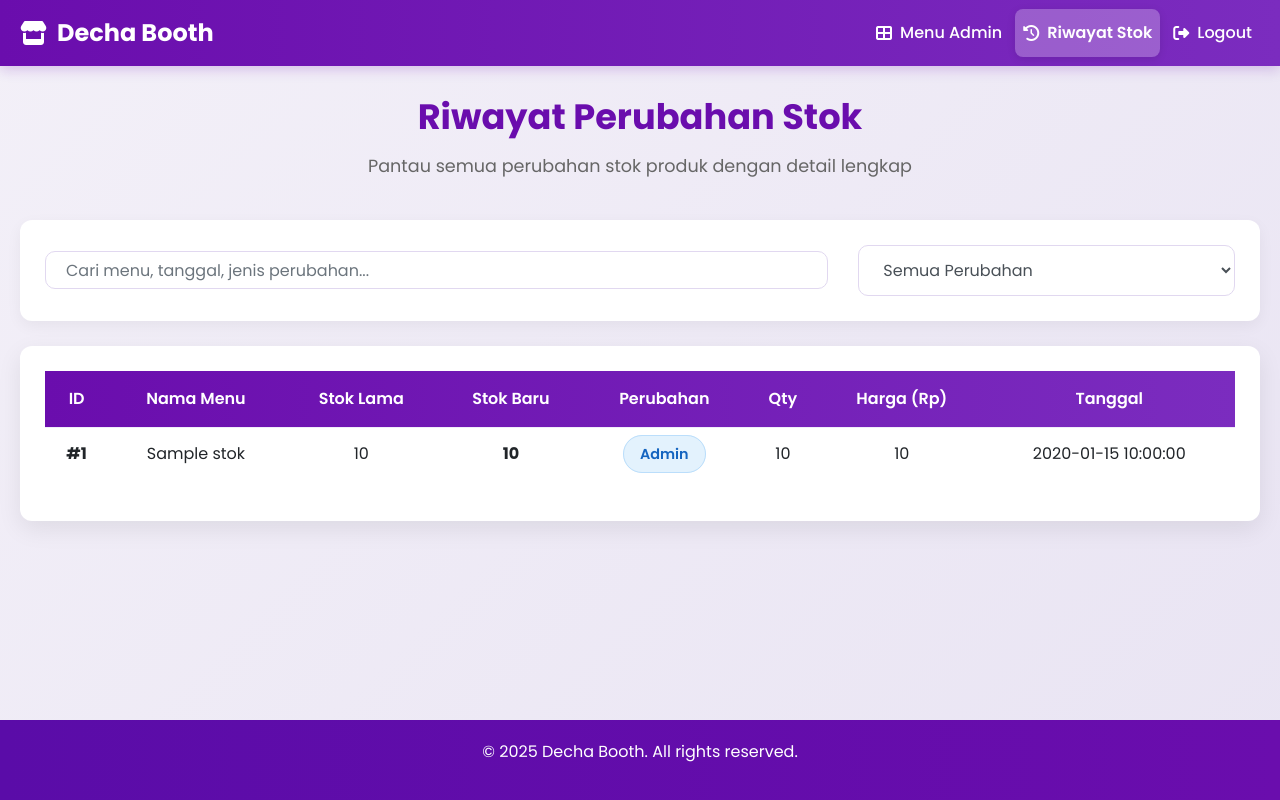
After one commit to fauzifzifi/dechabooth, a PHP site: page /admin_trigger.php in a window 1280 px wide. The commit adds this page. Run offline with PHP 8.4, Linux system fonts and the light colour scheme; the visitor is signed in with stand-in values (Sample User, id 1); tables that the repository leaves empty or names only in its code hold one stand-in row (values such as "Sample post").

Commit message:
update trigger

```diff
--- a/admin_menu.php
+++ b/admin_menu.php
@@ -61,7 +61,7 @@ if (isset($_GET['hapus'])) {
 
                         <div class="collapse navbar-collapse " id="navbarSupportedContent">
                             <ul class="navbar-nav ml-auto">
-                                <li class="nav-item"><a class="nav-link" href="index.php">Home</a></li>
+                                <li class="nav-item"><a class="nav-link" href="admin_trigger.php">trg</a></li>
                                 <li class="nav-item"><a class="nav-link" href="about.html">About</a></li>
                                 <li class="nav-item active"><a class="nav-link" href="admin_menu.php">Menu Admin</a>
                                 </li>
--- /dev/null
+++ b/admin_trigger.php
@@ -0,0 +1,460 @@
+<?php
+session_start();
+if (!isset($_SESSION['admin_id'])) {
+    header('Location: admin_login.php');
+    exit;
+}
+include 'koneksi.php';
+?>
+
+<!DOCTYPE html>
+<html lang="id">
+
+<head>
+    <meta charset="UTF-8">
+    <meta name="viewport" content="width=device-width, initial-scale=1.0">
+    <title>Admin Dashboard | Riwayat Stok</title>
+
+    <link href="https://fonts.googleapis.com/css2?family=Poppins:wght@300;400;500;600;700&display=swap"
+        rel="stylesheet">
+    <link rel="stylesheet" href="https://cdn.jsdelivr.net/npm/bootstrap@4.6.2/dist/css/bootstrap.min.css">
+    <link rel="stylesheet" href="https://cdnjs.cloudflare.com/ajax/libs/font-awesome/6.4.0/css/all.min.css">
+
+    <style>
+        :root {
+            --primary: #6a0dad;
+            --primary-light: #7b2cbf;
+            --primary-dark: #5a0ca8;
+            --secondary: #9d4edd;
+            --accent: #c77dff;
+            --light: #f8f7fc;
+            --dark: #333333;
+        }
+
+        body {
+            font-family: 'Poppins', sans-serif;
+            background: linear-gradient(135deg, #f3f0f8 0%, #e9e4f3 100%);
+            color: var(--dark);
+            min-height: 100vh;
+            display: flex;
+            flex-direction: column;
+            margin: 0;
+            padding: 0;
+        }
+
+        /* Navbar */
+        .navbar {
+            background: linear-gradient(to right, var(--primary), var(--primary-light));
+            box-shadow: 0 4px 12px rgba(106, 13, 173, 0.2);
+            padding: 0;
+        }
+
+        .navbar-container {
+            max-width: 1400px;
+            margin: 0 auto;
+            padding: 0 20px;
+            display: flex;
+            justify-content: space-between;
+            align-items: center;
+            width: 100%;
+        }
+
+        .navbar-brand {
+            font-weight: 700;
+            font-size: 1.5rem;
+            display: flex;
+            align-items: center;
+            color: white !important;
+            text-decoration: none;
+            padding: 15px 0;
+        }
+
+        .navbar-brand i {
+            margin-right: 10px;
+        }
+
+        .navbar-nav {
+            display: flex;
+            align-items: center;
+            margin: 0;
+            padding: 0;
+            list-style: none;
+            gap: 5px;
+        }
+
+        .nav-item {
+            margin: 0;
+        }
+
+        .nav-link {
+            font-weight: 500;
+            padding: 12px 20px;
+            border-radius: 8px;
+            transition: all 0.3s ease;
+            color: white !important;
+            text-decoration: none;
+            display: flex;
+            align-items: center;
+            white-space: nowrap;
+        }
+
+        .nav-link:hover {
+            background-color: rgba(255, 255, 255, 0.15);
+            transform: translateY(-1px);
+        }
+
+        .nav-link.active {
+            background-color: rgba(255, 255, 255, 0.25);
+            font-weight: 600;
+            box-shadow: 0 2px 8px rgba(0, 0, 0, 0.1);
+        }
+
+        .nav-link i {
+            margin-right: 8px;
+            font-size: 1rem;
+        }
+
+        .navbar-toggler {
+            border: none;
+            background: transparent;
+            color: white;
+            font-size: 1.2rem;
+            padding: 5px 10px;
+            display: none;
+        }
+
+        /* Main Content */
+        .main-content {
+            flex: 1;
+            padding: 30px 0;
+        }
+
+        .dashboard-container {
+            max-width: 1400px;
+            margin: 0 auto;
+            padding: 0 20px;
+        }
+
+        /* Header */
+        .dashboard-header {
+            text-align: center;
+            margin-bottom: 40px;
+        }
+
+        .dashboard-title {
+            color: var(--primary);
+            font-weight: 700;
+            font-size: 2.2rem;
+            margin-bottom: 15px;
+        }
+
+        .dashboard-subtitle {
+            color: #666;
+            font-size: 1.1rem;
+        }
+
+        /* Controls */
+        .controls-section {
+            background: white;
+            border-radius: 12px;
+            padding: 25px;
+            box-shadow: 0 5px 15px rgba(0, 0, 0, 0.05);
+            margin-bottom: 25px;
+        }
+
+        .search-box {
+            border-radius: 10px;
+            border: 1px solid #e1d8f0;
+            padding: 12px 20px;
+            transition: all 0.3s;
+            font-size: 1rem;
+        }
+
+        .search-box:focus {
+            border-color: var(--primary);
+            box-shadow: 0 0 0 3px rgba(106, 13, 173, 0.1);
+        }
+
+        .filter-dropdown {
+            border-radius: 10px;
+            border: 1px solid #e1d8f0;
+            padding: 12px 20px;
+            transition: all 0.3s;
+            font-size: 1rem;
+            height: auto;
+            min-width: 200px;
+        }
+
+        .filter-dropdown:focus {
+            border-color: var(--primary);
+            box-shadow: 0 0 0 3px rgba(106, 13, 173, 0.1);
+        }
+
+        /* Table */
+        .table-container {
+            background: white;
+            border-radius: 12px;
+            box-shadow: 0 8px 25px rgba(0, 0, 0, 0.08);
+            padding: 25px;
+        }
+
+        .table thead {
+            background: linear-gradient(to right, var(--primary), var(--primary-light));
+        }
+
+        .table thead th {
+            border: none;
+            padding: 16px 12px;
+            font-weight: 600;
+            color: white;
+            text-align: center;
+        }
+
+        .table tbody tr {
+            transition: all 0.3s;
+        }
+
+        .table tbody tr:hover {
+            background-color: #f9f7ff;
+            transform: translateY(-1px);
+        }
+
+        .table tbody tr:nth-child(even) {
+            background-color: #fcfbff;
+        }
+
+        .table td {
+            padding: 14px 12px;
+            text-align: center;
+            vertical-align: middle;
+            border-top: 1px solid #f0ebfa;
+        }
+
+        /* Badges */
+        .badge-perubahan {
+            padding: 8px 16px;
+            border-radius: 20px;
+            font-size: 0.9rem;
+            font-weight: 600;
+        }
+
+        .badge-penjualan {
+            background: #e8f5e9;
+            color: #2e7d32;
+            border: 1px solid #c8e6c9;
+        }
+
+        .badge-admin {
+            background: #e3f2fd;
+            color: #1565c0;
+            border: 1px solid #bbdefb;
+        }
+
+        /* Footer */
+        .footer {
+            background: linear-gradient(to right, var(--primary-dark), var(--primary));
+            color: white;
+            padding: 20px 0;
+            text-align: center;
+            margin-top: auto;
+        }
+
+        /* Responsive */
+        @media (max-width: 768px) {
+            .navbar-toggler {
+                display: block;
+            }
+
+            .navbar-nav {
+                flex-direction: column;
+                width: 100%;
+                display: none;
+                gap: 5px;
+                margin-top: 10px;
+            }
+
+            .navbar-nav.show {
+                display: flex;
+            }
+
+            .nav-item {
+                width: 100%;
+            }
+
+            .nav-link {
+                justify-content: flex-start;
+                border-radius: 5px;
+            }
+
+            .dashboard-title {
+                font-size: 1.8rem;
+            }
+
+            .table-container {
+                padding: 15px;
+            }
+
+            .table thead th,
+            .table td {
+                padding: 10px 8px;
+                font-size: 0.9rem;
+            }
+
+            .controls-section {
+                padding: 20px;
+            }
+
+            .filter-dropdown {
+                min-width: 100%;
+                margin-top: 15px;
+            }
+        }
+    </style>
+</head>
+
+<body>
+    <!-- Navbar -->
+    <nav class="navbar navbar-expand-lg">
+        <div class="navbar-container">
+            <!-- Brand di kiri -->
+            <a class="navbar-brand" href="index.php">
+                <i class="fas fa-store"></i> Decha Booth
+            </a>
+
+            <!-- Menu di kanan - Horizontal -->
+            <button class="navbar-toggler" type="button" id="navbarToggle">
+                <i class="fas fa-bars"></i>
+            </button>
+
+            <ul class="navbar-nav" id="navbarNav">
+                <li class="nav-item">
+                    <a class="nav-link" href="admin_menu.php">
+                        <i class="fas fa-th-large"></i> Menu Admin
+                    </a>
+                </li>
+                <li class="nav-item">
+                    <a class="nav-link active" href="admin_trigger.php">
+                        <i class="fas fa-history"></i> Riwayat Stok
+                    </a>
+                </li>
+                <li class="nav-item">
+                    <a class="nav-link" href="logout.php">
+                        <i class="fas fa-sign-out-alt"></i> Logout
+                    </a>
+                </li>
+            </ul>
+        </div>
+    </nav>
+
+    <!-- Main Content -->
+    <div class="main-content">
+        <div class="dashboard-container">
+            <!-- Header -->
+            <div class="dashboard-header">
+                <h1 class="dashboard-title">Riwayat Perubahan Stok</h1>
+                <p class="dashboard-subtitle">Pantau semua perubahan stok produk dengan detail lengkap</p>
+            </div>
+
+            <!-- Controls -->
+            <div class="controls-section">
+                <div class="row align-items-center">
+                    <div class="col-md-8 mb-3 mb-md-0">
+                        <input type="text" id="searchInput" class="form-control search-box"
+                            placeholder="Cari menu, tanggal, jenis perubahan...">
+                    </div>
+                    <div class="col-md-4">
+                        <select id="filterChange" class="form-control filter-dropdown">
+                            <option value="">Semua Perubahan</option>
+                            <option value="penjualan">Perubahan Penjualan</option>
+                            <option value="admin">Perubahan Admin</option>
+                        </select>
+                    </div>
+                </div>
+            </div>
+
+            <!-- Table -->
+            <div class="table-container">
+                <div class="table-responsive">
+                    <table class="table table-hover" id="logTable">
+                        <thead>
+                            <tr>
+                                <th>ID</th>
+                                <th>Nama Menu</th>
+                                <th>Stok Lama</th>
+                                <th>Stok Baru</th>
+                                <th>Perubahan</th>
+                                <th>Qty</th>
+                                <th>Harga (Rp)</th>
+                                <th>Tanggal</th>
+                            </tr>
+                        </thead>
+                        <tbody>
+                            <?php
+                            $log = mysqli_query($koneksi, "SELECT * FROM log_stok ORDER BY tanggal DESC");
+                            $rowCount = mysqli_num_rows($log);
+
+                            if ($rowCount > 0) {
+                                while ($row = mysqli_fetch_assoc($log)) {
+                                    $badgeClass = $row['perubahan'] == 'penjualan' ? 'badge-penjualan' : 'badge-admin';
+                                    $perubahanText = $row['perubahan'] == 'penjualan' ? 'Penjualan' : 'Admin';
+                                    echo "<tr>
+                                        <td><strong>#{$row['id']}</strong></td>
+                                        <td>{$row['nama_menu']}</td>
+                                        <td>{$row['stok_lama']}</td>
+                                        <td><strong>{$row['stok_baru']}</strong></td>
+                                        <td><span class='badge-perubahan $badgeClass'>$perubahanText</span></td>
+                                        <td>{$row['qty']}</td>
+                                        <td>" . number_format($row['harga'], 0, ',', '.') . "</td>
+                                        <td>{$row['tanggal']}</td>
+                                    </tr>";
+                                }
+                            } else {
+                                echo '<tr><td colspan="8" class="text-center py-4">
+                                    <i class="fas fa-inbox fa-3x text-muted mb-3"></i>
+                                    <p class="text-muted">Belum ada riwayat perubahan stok</p>
+                                </td></tr>';
+                            }
+                            ?>
+                        </tbody>
+                    </table>
+                </div>
+            </div>
+        </div>
+    </div>
+
+    <!-- Footer -->
+    <footer class="footer">
+        <div class="container">
+            <p>&copy; <?php echo date('Y'); ?> Decha Booth. All rights reserved.</p>
+        </div>
+    </footer>
+
+    <script src="https://code.jquery.com/jquery-3.6.4.min.js"></script>
+    <script src="https://cdn.jsdelivr.net/npm/bootstrap@4.6.2/dist/js/bootstrap.bundle.min.js"></script>
+    <script>
+        // Toggle mobile menu
+        document.getElementById('navbarToggle').addEventListener('click', function () {
+            const navbarNav = document.getElementById('navbarNav');
+            navbarNav.classList.toggle('show');
+        });
+
+        // Search functionality
+        $('#searchInput').on('keyup', function () {
+            const value = $(this).val().toLowerCase();
+            $('#logTable tbody tr').filter(function () {
+                $(this).toggle($(this).text().toLowerCase().indexOf(value) > -1)
+            });
+        });
+
+        // Filter functionality
+        $('#filterChange').on('change', function () {
+            const filter = $(this).val().toLowerCase();
+            $('#logTable tbody tr').filter(function () {
+                const perubahan = $(this).find('td:nth-child(5)').text().toLowerCase();
+                $(this).toggle(filter === "" || perubahan.includes(filter));
+            });
+        });
+    </script>
+</body>
+
+</html>
```
Also changed, not shown: fetch_log_stok.php (added, +14 -0 lines), simpan_pesanan.php (deleted, +0 -26 lines), update_stok.php (+69 -6 lines).
